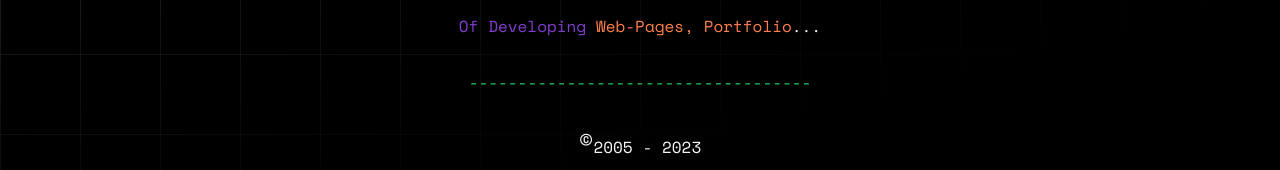
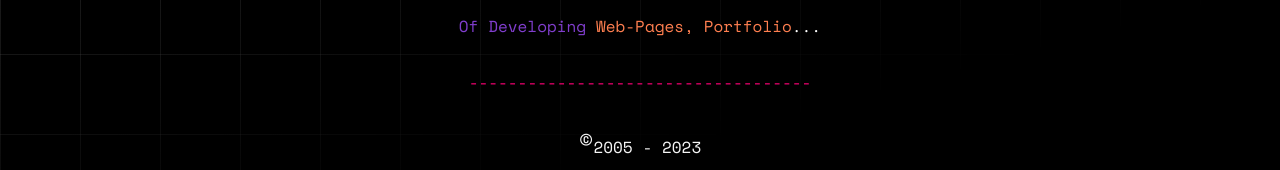
Before and after one commit to sreemanindia/sreemanindia.github.io, a plain HTML site: page index.html in a window 1280 px wide. Shown: the part 466-636 px from the top of the page. Drawn offline with nearby package versions, Linux system fonts and the light colour scheme.

Commit message:
V - 3.1.5

```diff
--- a/index.html
+++ b/index.html
@@ -52,7 +52,7 @@
 
 
 <p style="text-align: center;">
-  <a style="color: rgb(29, 218, 99); font-family: 'Space Mono', monospace">-----------------------------------</a>
+  <a style="color: rgb(255, 0, 119); font-family: 'Space Mono', monospace">-----------------------------------</a>
 </p>
 
 <p style="text-align: center;">
```
